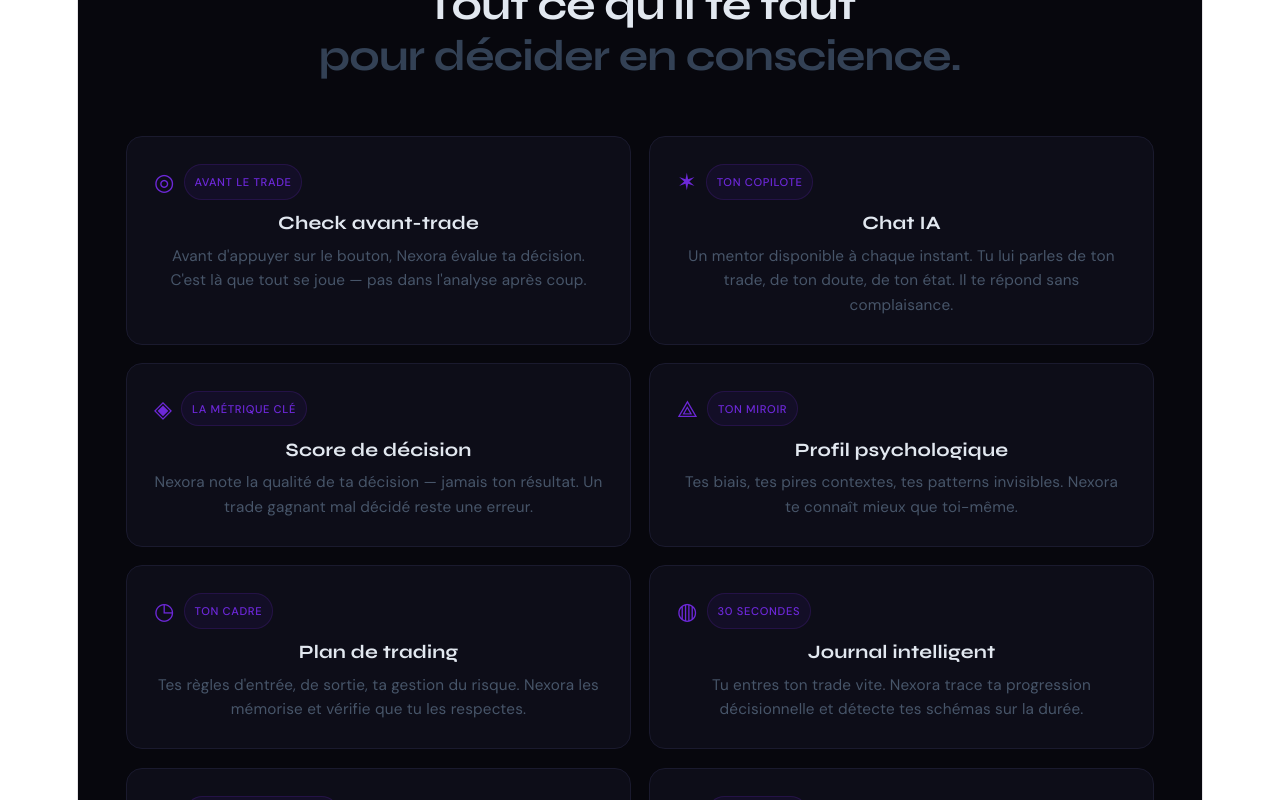
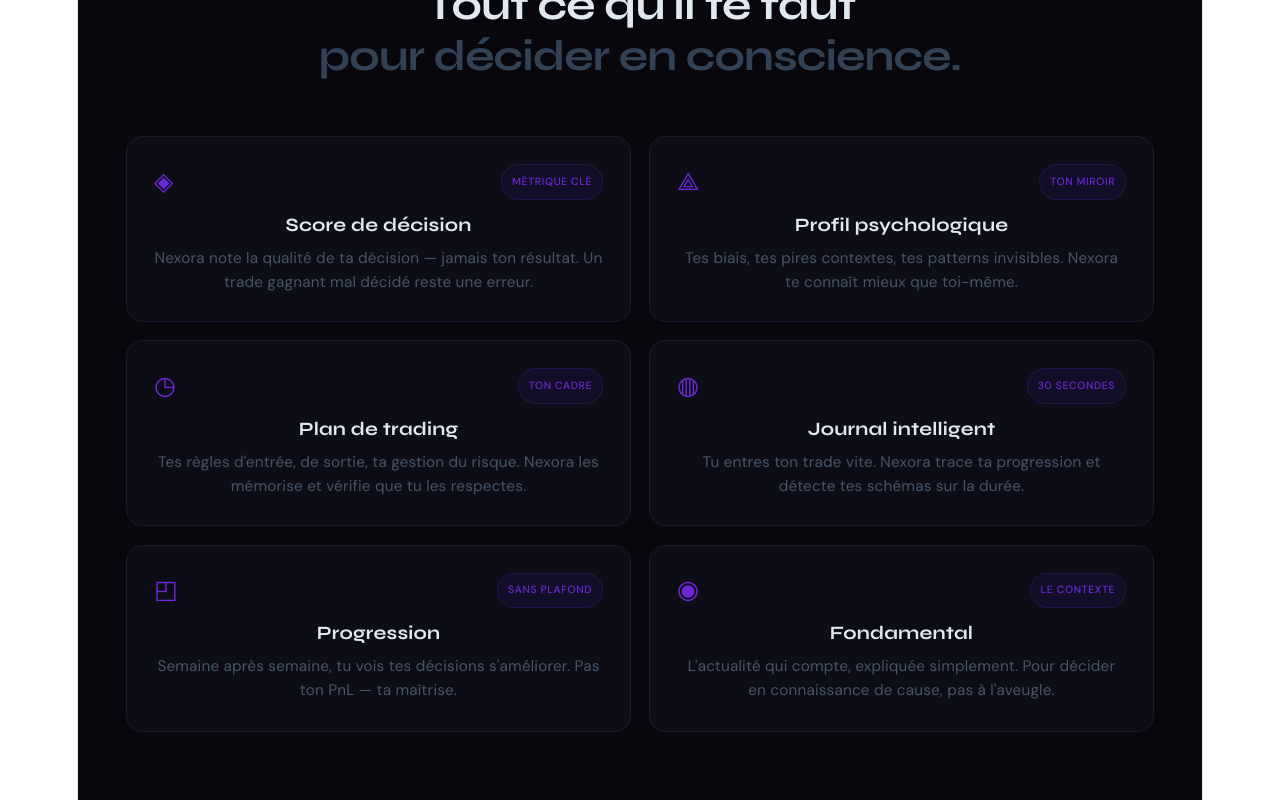
Before and after one commit to gohan974/nexora, a React (Vite) app: page / in a window 1280 px wide. Shown: the part 3660-4460 px from the top of the page. Built offline with nearby package versions, Linux system fonts and the light colour scheme.

Commit message:
fix grille features

```diff
--- a/src/App.jsx
+++ b/src/App.jsx
@@ -80,15 +80,13 @@ const scoreColor = v => {
   return { bg: "rgba(239,68,68,.12)", border: "rgba(239,68,68,.25)", text: "#f87171" };
 };
 
-/* ─── Toutes les fonctionnalités ─── */
+/* ─── Fonctionnalités (hors Check et Chat, déjà en démo) ─── */
 const allFeatures = [
-  { icon: "◎", tag: "AVANT LE TRADE", title: "Check avant-trade", desc: "Avant d'appuyer sur le bouton, Nexora évalue ta décision. C'est là que tout se joue — pas dans l'analyse après coup." },
-  { icon: "✶", tag: "TON COPILOTE", title: "Chat IA", desc: "Un mentor disponible à chaque instant. Tu lui parles de ton trade, de ton doute, de ton état. Il te répond sans complaisance." },
-  { icon: "◈", tag: "LA MÉTRIQUE CLÉ", title: "Score de décision", desc: "Nexora note la qualité de ta décision — jamais ton résultat. Un trade gagnant mal décidé reste une erreur." },
+  { icon: "◈", tag: "MÉTRIQUE CLÉ", title: "Score de décision", desc: "Nexora note la qualité de ta décision — jamais ton résultat. Un trade gagnant mal décidé reste une erreur." },
   { icon: "⟁", tag: "TON MIROIR", title: "Profil psychologique", desc: "Tes biais, tes pires contextes, tes patterns invisibles. Nexora te connaît mieux que toi-même." },
   { icon: "◷", tag: "TON CADRE", title: "Plan de trading", desc: "Tes règles d'entrée, de sortie, ta gestion du risque. Nexora les mémorise et vérifie que tu les respectes." },
-  { icon: "◍", tag: "30 SECONDES", title: "Journal intelligent", desc: "Tu entres ton trade vite. Nexora trace ta progression décisionnelle et détecte tes schémas sur la durée." },
-  { icon: "◰", tag: "SANS LIGNE D'ARRIVÉE", title: "Progression", desc: "Semaine après semaine, tu vois tes décisions s'améliorer. Pas ton PnL — ta maîtrise." },
+  { icon: "◍", tag: "30 SECONDES", title: "Journal intelligent", desc: "Tu entres ton trade vite. Nexora trace ta progression et détecte tes schémas sur la durée." },
+  { icon: "◰", tag: "SANS PLAFOND", title: "Progression", desc: "Semaine après semaine, tu vois tes décisions s'améliorer. Pas ton PnL — ta maîtrise." },
   { icon: "◉", tag: "LE CONTEXTE", title: "Fondamental", desc: "L'actualité qui compte, expliquée simplement. Pour décider en connaissance de cause, pas à l'aveugle." },
 ];
 
@@ -316,10 +314,10 @@ export default function NexoraLanding() {
         <div style={{ display: "grid", gridTemplateColumns: "repeat(2,1fr)", gap: isMobile ? "0.6rem" : "1rem" }}>
           {allFeatures.map((f, i) => (
             <FadeIn key={i} delay={(i % 2) * 0.08}>
-              <div className="fcard" style={{ padding: isMobile ? "1rem" : "1.5rem" }}>
-                <div style={{ display: "flex", alignItems: "center", gap: "0.5rem", marginBottom: "0.6rem", flexWrap: "wrap" }}>
-                  <div style={{ fontSize: isMobile ? "1.1rem" : "1.3rem", color: "#6d28d9" }}>{f.icon}</div>
-                  <span style={{ fontSize: isMobile ? "0.55rem" : "0.62rem", color: "#6d28d9", letterSpacing: "0.06em", fontWeight: 600, background: "rgba(109,40,217,.08)", border: "1px solid rgba(109,40,217,.18)", borderRadius: 20, padding: "0.2rem 0.55rem" }}>{f.tag}</span>
+              <div className="fcard" style={{ padding: isMobile ? "1rem" : "1.5rem", display: "flex", flexDirection: "column" }}>
+                <div style={{ display: "flex", alignItems: "center", justifyContent: "space-between", marginBottom: "0.7rem" }}>
+                  <div style={{ fontSize: isMobile ? "1.2rem" : "1.4rem", color: "#6d28d9" }}>{f.icon}</div>
+                  <span style={{ fontSize: isMobile ? "0.5rem" : "0.58rem", color: "#6d28d9", letterSpacing: "0.06em", fontWeight: 600, background: "rgba(109,40,217,.08)", border: "1px solid rgba(109,40,217,.18)", borderRadius: 20, padding: "0.2rem 0.55rem", whiteSpace: "nowrap" }}>{f.tag}</span>
                 </div>
                 <h3 style={{ fontFamily: "'Syne',sans-serif", fontWeight: 700, fontSize: isMobile ? "0.95rem" : "1.05rem", marginBottom: "0.4rem", color: "#e2e8f0" }}>{f.title}</h3>
                 <p style={{ color: "#475569", fontSize: isMobile ? "0.78rem" : "0.85rem", lineHeight: 1.6 }}>{f.desc}</p>
```
